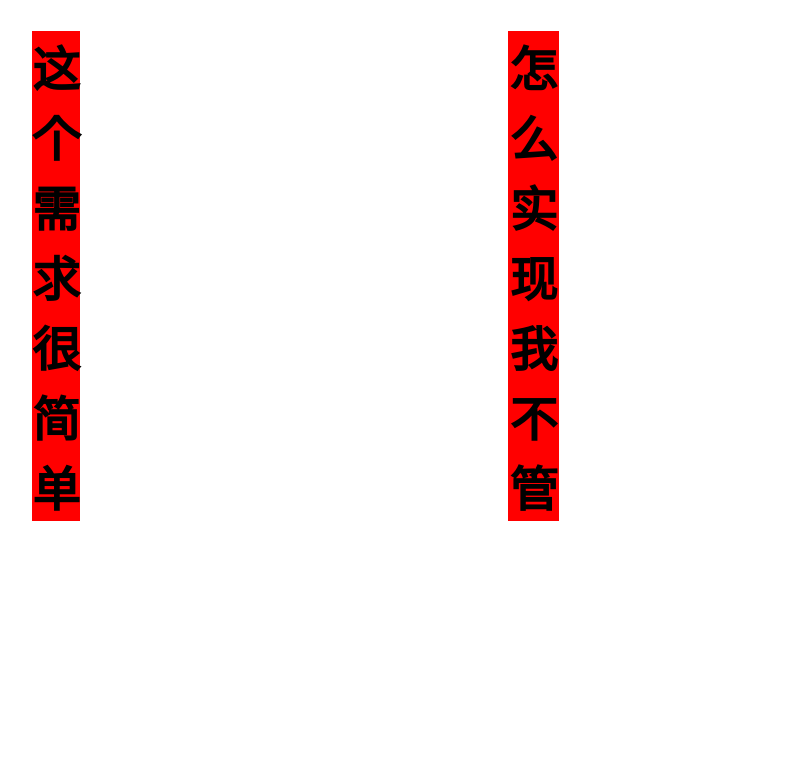
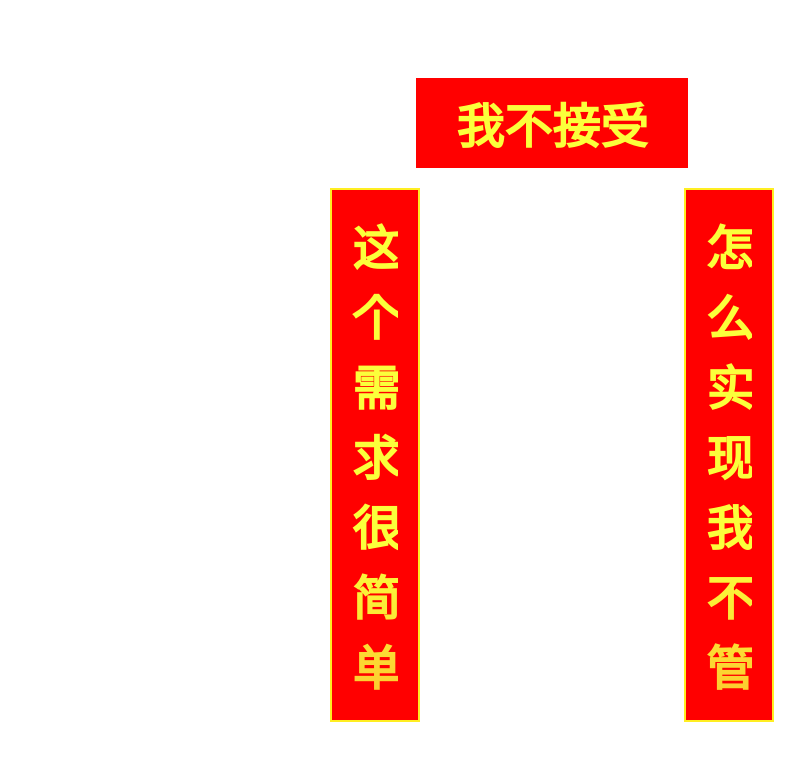
Before and after one commit to alex2wong/spring-couplets, a plain HTML site: page index.html in a window 1280 px wide. Shown: the whole page, without its empty margins (88-893 px from the left). Drawn offline with Linux system fonts and the light colour scheme.

Commit message:
feat(dev): add Couplets to construct instance

```diff
--- a/index.html
+++ b/index.html
@@ -1,41 +1,139 @@
 <html>
+
 <body>
-<style>
-.font{ font-family: 隶书; font-size: 36pt; color: #000000; font-weight: bold;
-background-color: #FF0000 }
-.font1{ font-family: 隶书; font-size: 36pt; color: #000000; font-weight: bold }
--->
-</style>
-<div style="position: absolute; top: 10; left: 120; width: 527; height: 388">
-<table border="0" cellpadding="0" cellspacing="0" width="527" height="231">
-<tr>
-<td height="21" width="46"></td>
-<td height="21" width="449">
-</td>
-<td height="21" width="51"></td>
-</tr>
-<tr>
-<td height="211" width="46" align="center" class="font">
-<p align="center">
-这<br>
-个<br>
-需<br>
-求<br>
-很<br>
-简<br>
-单</td>
-<td height="211" width="449" align="center"></td>
-<td height="211" width="51" align="center" class="font">
-怎<br>
-么<br>
-实<br>
-现<br>
-我<br>
-不<br>
-管</td>
-</tr>
-</table>
-</div>
+    <style>
+        html,
+        body {
+            padding: 0;
+            margin: 0;
+            width: 100%;
+            height: 100%;
+            display: flex;
+            justify-content: center;
+            align-items: center;
+        }
 
+        .couplets-container {
+            display: flex;
+            flex-direction: column;
+            max-width: 600px;
+        }
+
+        .column-container {
+            display: flex;
+            width: 100%;
+            justify-content: space-between;
+        }
+
+        /* 内容撑起来的 block ，也可以指定高度 */
+        .column {
+            width: 46px;
+            padding: 20px;
+            background-color: #FF0000;
+            border: 2px solid #ffee22;
+        }
+
+        .banner-container {
+            display: flex;
+            flex-direction: row;
+        }
+
+        .banner-placeholder {
+            width: 86px;
+            /* column real width */
+        }
+
+        .banner {
+            text-align: center;
+            padding: 10px 40px;
+            background-color: #FF0000;
+            margin-bottom: 20px;
+        }
+
+        .couplets-text {
+            font-family: "SimHei", "STXinwei", Arial, Helvetica, sans-serif;
+            font-size: 36pt;
+            color: #000000;
+            font-weight: bold;
+        }
+
+        #couplets-left {
+            animation: fade-in 2s ease-in-out forwards;
+            animation-delay: 2s;
+        }
+
+        #couplets-right {
+            animation: fade-in 2s ease-in-out forwards;
+        }
+
+        #banner {
+            /* max-height: 56px;
+            animation: fade-in-row 2s ease-in-out forwards;
+            animation-delay: 4s; */
+        }
+
+        .banner-mask {
+            /* -webkit-mask-image: linear-gradient(to right, rgba(255, 255, 255, 1), rgba(255, 255, 255, .1));
+            mask-image: linear-gradient(to right, rgba(255, 255, 255, 1), rgba(255, 255, 255, .1)); */
+        }
+
+        .text-mask {
+            height: 0;
+            -webkit-mask-image: linear-gradient(rgba(255, 255, 255, 1) 70%, rgba(255, 255, 255, .1) 200%);
+            mask-image: linear-gradient(rgba(255, 255, 255, 1) 70%, rgba(255, 255, 255, .1) 200%);
+        }
+
+        @keyframes fade-in-row {
+            0% {
+                width: 0;
+            }
+
+            100% {
+                width: 100%;
+            }
+        }
+
+        @keyframes fade-in {
+            0% {
+                height: 0;
+            }
+
+            100% {
+                height: 100%;
+            }
+        }
+    </style>
+    <div>
+        <div class="couplets-container">
+            <div class="banner-container">
+                <div class="banner-placeholder"></div>
+                <div class="banner couplets-text">
+                    <div id="banner" class="banner-mask"></div>
+                    <!-- 我不接受 -->
+                </div>
+                <div class="banner-placeholder"></div>
+
+            </div>
+            <div id="columns" class="column-container">
+                <div class="column couplets-text">
+                    <div id="couplets-left" class="text-mask"></div>
+                    <!-- 这个需求很简单 -->
+                </div>
+                <div class="column couplets-text">
+                    <div id="couplets-right" class="text-mask"></div>
+                    <!-- 怎么实现我不管 -->
+                </div>
+            </div>
+        </div>
+    </div>
+    <script src="./index.js"></script>
+    <script>
+        var cp = new Couplets({
+            banner: '我不接受',
+            left: '这个需求很简单',
+            right: '怎么实现我不管'
+        });
+    </script>
 </body>
+
 </html>
--- /dev/null
+++ b/index.js
@@ -0,0 +1,51 @@
+const defaultConfig = {
+  color: '#fbff3b', // #000
+  bgColor: '#FF0000',
+  bgPattern: '', // CSS icon pattern
+  animation: true,
+  duration: 4000,
+};
+
+class Couplets {
+  constructor(props) {
+    const _props = { ...defaultConfig, ...props };
+    this.rightText = _props.right;
+    this.leftText = _props.left;
+    this.bannerText = _props.banner;
+    this.color = _props.color;
+    this.bgColor = _props.bgColor;
+    this.textIcon = _props.textIcon;
+    this.enableAnimation = _props.animation;
+    this.animationDuration = _props.duration;
+    this.init();
+    this.render();
+  }
+
+  init() {
+    this.bannerEle = document.querySelector('#banner');
+    this.rightEle = document.querySelector('#couplets-right');
+    this.leftEle = document.querySelector('#couplets-left');
+    this.bannerEle.style.color = this.color;
+    this.rightEle.style.color = this.color;
+    this.leftEle.style.color = this.color;
+    // setTimeout(() => {
+    //   this.clearMask();
+    // }, this.animationDuration + 200);
+  }
+
+  clearMask() {
+    // clear mask-image when animation done
+    this.rightEle.className = '';
+    this.leftEle.className = '';
+    this.bannerEle.className = '';
+  }
+
+  render() {
+    this.bannerEle.innerHTML = this.bannerText;
+    this.rightEle.innerHTML = this.rightText;
+    this.leftEle.innerHTML = this.leftText;
+    if (!this.enableAnimation) {
+      // clear animation under #ele
+    }
+  }
+}
```
